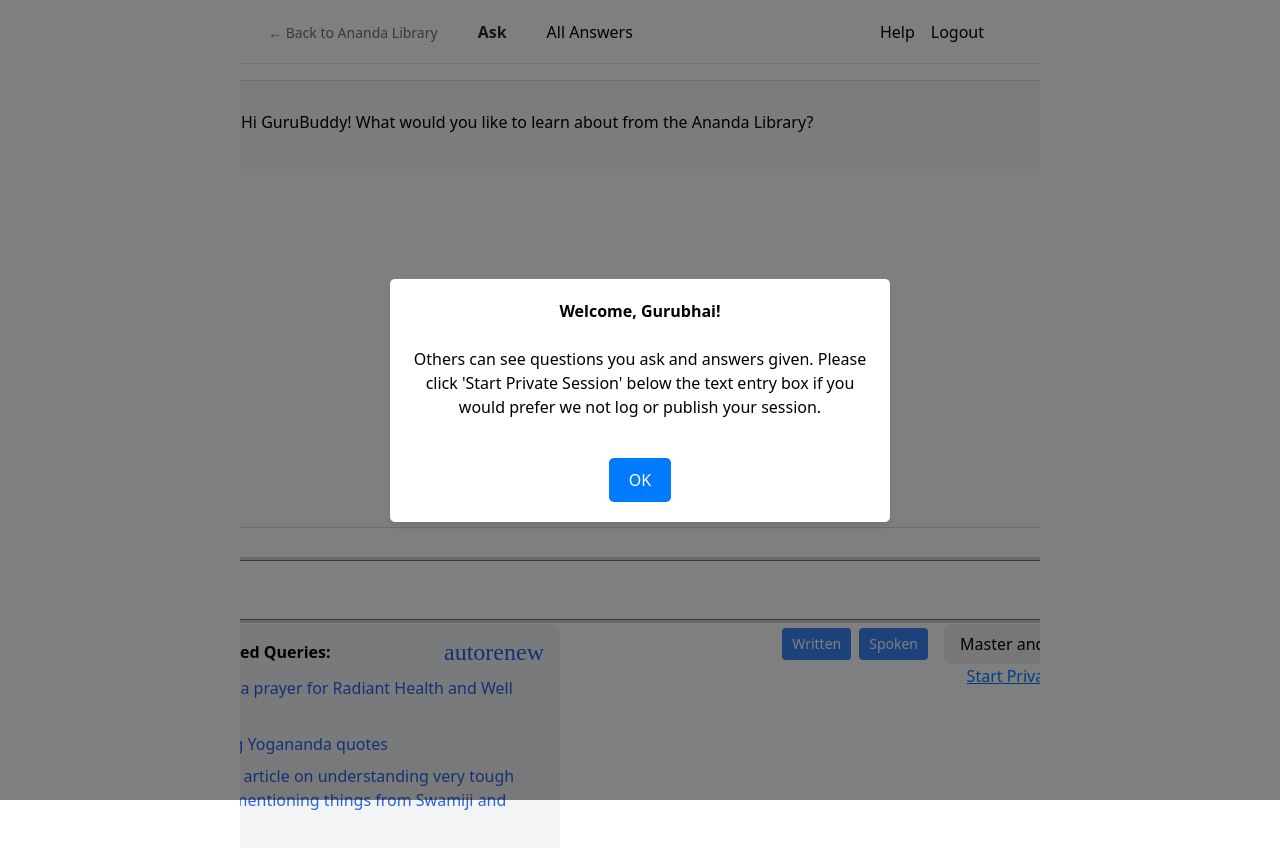
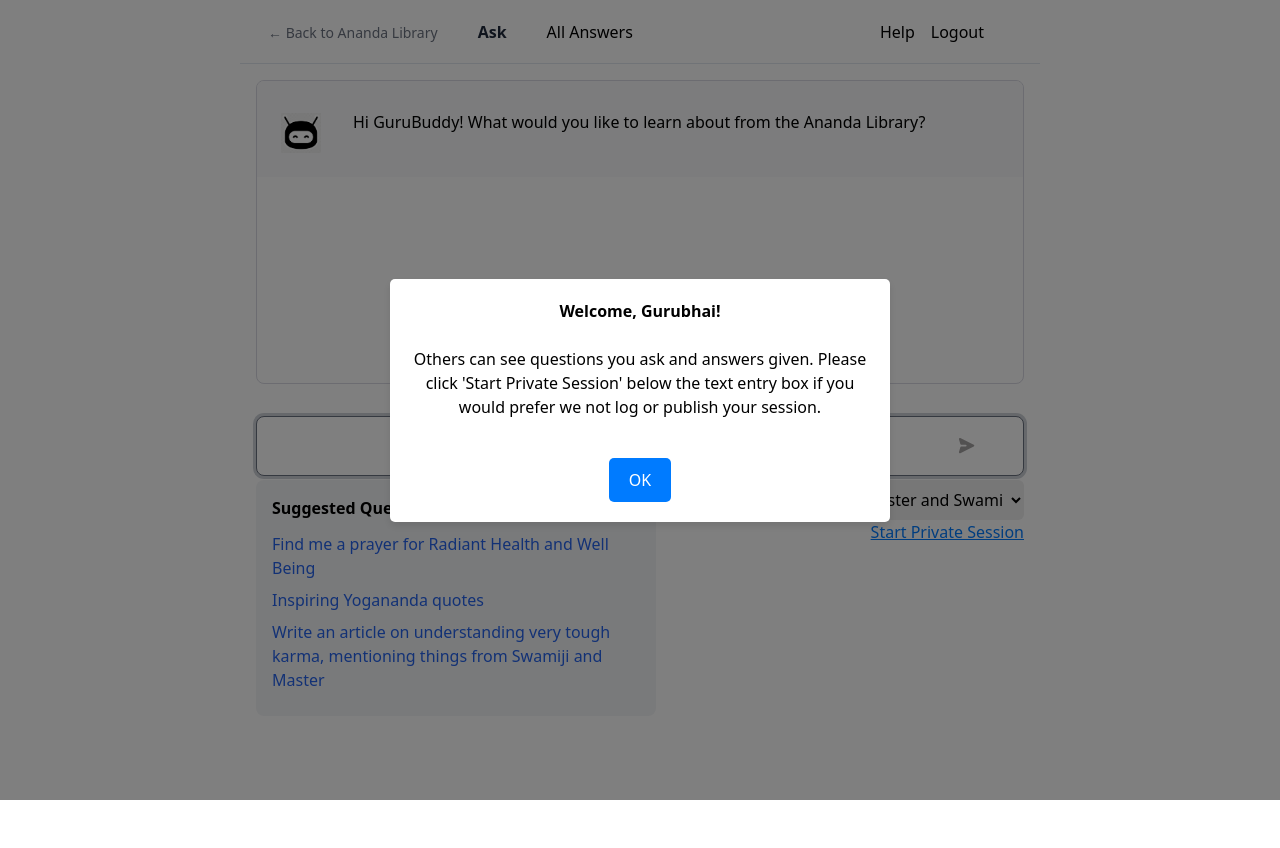
Before and after one commit to mayooear/gpt4-pdf-chatbot-langchain, a Next.js app: page / in a window 1280 px wide. Shown: the top 848 px of the page. After the commit the page ends 800 px from the top, so only its background shows below. Built offline with nearby package versions, Linux system fonts and the light colour scheme.

Commit message:
Move index file to single viewport so there aren't two different scrolling window areas. This also fixes the clipping that showed up with the last commit.

```diff
--- a/components/ChatInput.tsx
+++ b/components/ChatInput.tsx
@@ -63,7 +63,7 @@ export const ChatInput: React.FC<ChatInputProps> = ({
   };
 
   return (
-    <div className={styles.center}>
+    <div className={`${styles.center} w-full`}>
       <div className="w-full">
         <form onSubmit={onSubmit}>
           <div className="flex items-center space-x-2">
@@ -91,7 +91,7 @@ export const ChatInput: React.FC<ChatInputProps> = ({
                   ? 'How can I think of God more?'
                   : ''
               }
-              className={styles.textarea}
+              className={`${styles.textarea} w-full`}
             />
             <button
               type="submit"
--- a/pages/index.tsx
+++ b/pages/index.tsx
@@ -36,6 +36,7 @@ export default function Home() {
   const [linkCopied, setLinkCopied] = useState<string | null>(null);
   const [answerCount, setAnswerCount] = useState(0);
 
+  const lastMessageRef = useRef<HTMLDivElement>(null);
   const messageListRef = useRef<HTMLDivElement>(null);
   const textAreaRef = useRef<HTMLTextAreaElement>(null);
 
@@ -209,16 +210,27 @@ export default function Home() {
 
   // Add this effect to scroll when messages change
   useEffect(() => {
-    if (messageListRef.current) {
-      const scrollToBottom = () => {
-        messageListRef.current!.scrollTop = messageListRef.current!.scrollHeight;
-      };
+    if (lastMessageRef.current) {
+      const lastMessage = lastMessageRef.current;
+      const rect = lastMessage.getBoundingClientRect();
 
-      // Scroll immediately
-      scrollToBottom();
+      console.log('lastMessageRef is set:', lastMessage);
+      console.log('Bounding rect:', rect);
 
-      // Scroll again after a short delay to ensure all content has rendered
-      setTimeout(scrollToBottom, 100);
+      const scrollTop = window.scrollY || document.documentElement.scrollTop;
+      const clientHeight = document.documentElement.clientHeight;
+
+      if (rect.top > clientHeight - 100) {
+        console.log('Scrolling to last message');
+        window.scrollTo({
+          top: scrollTop + rect.top - clientHeight + 100,
+          behavior: 'smooth'
+        });
+      } else {
+        console.log('No need to scroll, last message is in view');
+      }
+    } else {
+      console.log('lastMessageRef is not set');
     }
   }, [messages]);
 
@@ -247,8 +259,7 @@ export default function Home() {
       {showPopup && <Popup message={popupMessage} onClose={closePopup} />}
       <Layout>
         <LikePrompt show={showLikePrompt} />
-        <div className="w-3/4 mx-auto flex flex-col">
-          <main className="flex flex-col justify-between items-center p-4">
+        <div className={styles.main}>
           <div className={styles.cloud}>
             <div ref={messageListRef} className={styles.messagelist}>
               {messages.map((message, index) => {
@@ -257,11 +268,10 @@ export default function Home() {
                 if (message.type === 'apiMessage') {
                   icon = (
                     <Image
-                        key={index}
                       src="/bot-image.png"
                       alt="AI"
-                        width="40"
-                        height="40"
+                      width={40}
+                      height={40}
                       className={styles.boticon}
                       priority
                     />
@@ -270,26 +280,33 @@ export default function Home() {
                 } else {
                   icon = (
                     <Image
-                        key={index}
                       src="/usericon.png"
                       alt="Me"
-                        width="30"
-                        height="30"
+                      width={30}
+                      height={30}
                       className={styles.usericon}
                       priority
                     />
                   );
                   // The latest message sent by the user will be animated while waiting for a response
-                    className =
-                      loading && index === messages.length - 1
+                  className = loading && index === messages.length - 1
                     ? styles.usermessagewaiting
                     : styles.usermessage;
                 }
                 return (
                   <Fragment key={`message-${index}`}>
                     {message.type === 'apiMessage' && index > 0 && <hr />}
-                      <div key={`chatMessage-${index}`} className={className}>
+                    <div
+                      key={`chatMessage-${index}`}
+                      className={`${className} w-full`}
+                      ref={index === messages.length - 1 ? lastMessageRef : null}
+                    >
+                      {/* Message content container */}
+                      <div className="flex items-start">
+                        <div className="flex-shrink-0 pt-1">
                           {icon}
+                        </div>
+                        <div className="flex-grow ml-4">
                           <div className="markdownanswer">
                             {message.sourceDocs && (
                               <SourcesList
@@ -302,15 +319,13 @@ export default function Home() {
                               {message.message.replace(/\n/g, '  \n').replace(/\n\n/g, '\n\n')}
                             </ReactMarkdown>
                           </div>
-                      </div>
-                      <div className="text-left" style={{ backgroundColor: '#f9fafb' }}>
-                        <div className="text-left ml-[75px]">
-                          {message.docId && (
-                            <div className="flex space-x-2">
-                              <CopyButton markdown={message.message} answerId={message.docId as string} />
+                          {/* Action icons container */}
+                          {message.type === 'apiMessage' && message.docId && (
+                            <div className="mt-4 flex gap-2">
+                              <CopyButton markdown={message.message} answerId={message.docId ?? ''} />
                               <button
-                                onClick={() => handleCopyLink(message.docId as string)}
-                                className="ml-4 text-black-600 hover:underline flex items-center"
+                                onClick={() => handleCopyLink(message.docId ?? '')}
+                                className="text-black-600 hover:underline flex items-center"
                                 title="Copy link to clipboard"
                               >
                                 <span className="material-icons">
@@ -318,37 +333,24 @@ export default function Home() {
                                 </span>
                               </button>
                               <LikeButton
-                                answerId={message.docId as string}
-                                initialLiked={likeStatuses[message.docId] || false}
+                                answerId={message.docId ?? ''}
+                                initialLiked={likeStatuses[message.docId ?? ''] || false}
                                 likeCount={0}
                                 onLikeCountChange={(answerId, newLikeCount) => handleLikeCountChange(answerId, newLikeCount > 0)}
                                 showLikeCount={false}
                               />
                               <button
-                                onClick={() => handleVote(message.docId as string, false)}
-                                className={`${styles.voteButton} ${votes[message.docId] === -1 ? styles.voteButtonDownActive : ''} hover:bg-gray-200`}
+                                onClick={() => handleVote(message.docId ?? '', false)}
+                                className={`${styles.voteButton} ${votes[message.docId ?? ''] === -1 ? styles.voteButtonDownActive : ''} hover:bg-gray-200`}
                                 title="Downvote (private) for system training"
                               >
                                 <span className="material-icons text-black">
-                                  {votes[message.docId] === -1 ? 'thumb_down' : 'thumb_down_off_alt'}
+                                  {votes[message.docId ?? ''] === -1 ? 'thumb_down' : 'thumb_down_off_alt'}
                                 </span>
                               </button>
-                              {/* {!privateSession && (
-                                <button
-                                  onClick={() => handleShareClick(message.message, message.docId as string)}
-                                  className="shareButton hover:bg-gray-200"
-                                  title="Share"
-                                >
-                                  <span className="material-icons"> share </span>
-                                </button>
-                              )} */}
-                              {shareSuccess[message.docId] && (
-                                <div className={styles.successMessage} style={{ position: 'relative', paddingLeft: '20px' }}>
-                                  <p>Answer shared. <Link legacyBehavior href="/shared" passHref><a style={{ color: 'blue', textDecoration: 'underline' }}>See it here.</a></Link></p>
                             </div>
                           )}
                         </div>
-                          )}
                       </div>
                     </div>
                   </Fragment>
@@ -357,7 +359,6 @@ export default function Home() {
             </div>
           </div>
           <div className={styles.center}>
-              <div className="w-full">
             <ChatInput
               loading={loading}
               handleSubmit={handleSubmit}
@@ -378,8 +379,6 @@ export default function Home() {
             />
           </div>
         </div>
-          </main>
-        </div>
         {showShareDialog && (
           <div className={styles.shareDialogBackdrop}>
             <ShareDialog
--- a/styles/Home.module.css
+++ b/styles/Home.module.css
@@ -2,7 +2,7 @@
   display: flex;
   flex-direction: column;
   justify-content: space-between;
-  align-items: center;
+  min-height: calc(100vh - 100px); /* Adjust based on your header/footer height */
   padding: 1rem;
 }
 
@@ -23,10 +23,8 @@
   resize: none;
   font-size: 1.1rem;
   padding: 1rem 2rem 1rem 2rem;
-  width: 75vw;
-  /* max-width: 75vw;
-  min-width: 400px;
-  margin: auto; */
+  width: 100%;
+  max-width: 100%;
   border-radius: 0.5rem;
   border: 1px solid #d9d9e3;
   background: #ffffff;
@@ -84,9 +82,7 @@
 
 .messagelist {
   width: 100%;
-  height: 100%;
-  overflow-y: scroll;
-  border-radius: 0.5rem;
+  max-width: 100%;
 }
 
 .messagelistloading {
@@ -100,6 +96,13 @@
   background: #ffffff;
   padding: 1.5rem;
   color: #000;
+  width: 100%;
+  display: flex;
+  flex-direction: column;
+}
+
+.usermessage > div {
+  flex-grow: 1;
 }
 
 .usermessagewaiting {
@@ -111,6 +114,9 @@
   animation: loading-gradient 2s ease-in-out infinite;
   animation-direction: alternate;
   animation-name: loading-gradient;
+  width: 100%;
+  max-width: 100%;
+  word-wrap: break-word;
 }
 
 @keyframes loading-gradient {
@@ -127,6 +133,11 @@
   padding: 1.5rem;
   color: #000;
   animation: fadein 0.5s;
+  width: 100%;
+  max-width: 100%;
+  word-wrap: break-word;
+  display: flex;
+  flex-direction: column;
 }
 
 @keyframes fadein {
@@ -148,7 +159,12 @@
 .usericon {
   margin-right: 1rem;
   border-radius: 0.1rem;
+  object-fit: contain;
   height: 100%;
+}
+
+.boticon {
+  padding-top: 0.25rem;
 }
 
 .center {
@@ -161,14 +177,15 @@
 }
 
 .cloud {
-  width: 75vw;
-  height: 56vh;
+  width: 100%;
+  max-width: 100%;
   background: #ffffff;
   border-radius: 0.5rem;
   border: 1px solid #d9d9e3;
   display: flex;
-  justify-content: center;
-  align-items: center;
+  flex-direction: column;
+  flex-grow: 1;
+  overflow-y: auto;
 }
 
 .pointsnormal {
@@ -440,3 +457,27 @@
   background: none;
   cursor: pointer;
 }
+
+.markdownanswer {
+  line-height: 1.75;
+}
+
+.markdownanswer a:hover {
+  opacity: 0.8;
+}
+
+.markdownanswer a {
+  color: #b13a3a;
+  font-weight: 500;
+}
+
+.markdownanswer code {
+  color: #15cb19;
+  font-weight: 500;
+  white-space: pre-wrap !important;
+}
+
+.markdownanswer ol,
+.markdownanswer ul {
+  margin: 1rem;
+}
```
Lines whose indentation alone changed are shown as unchanged.
